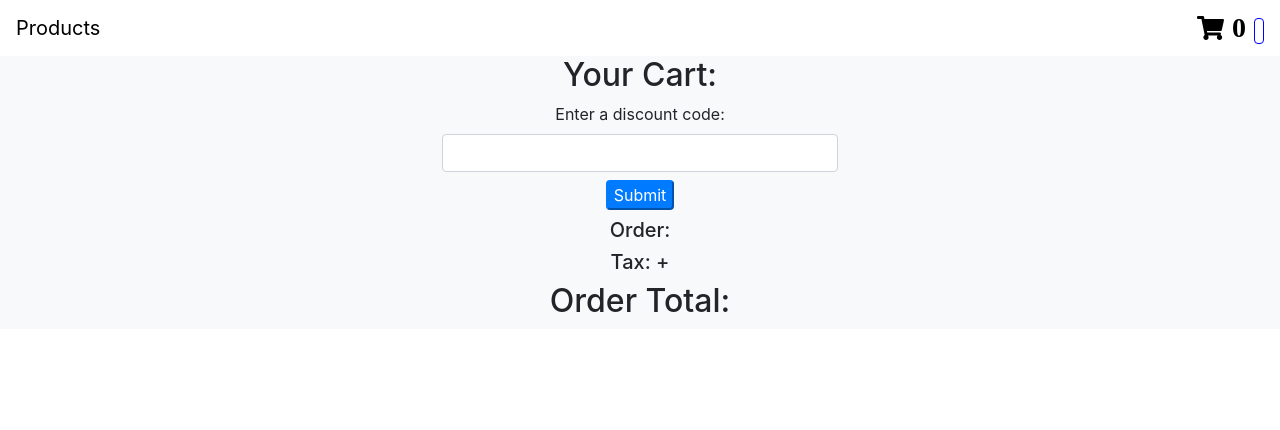
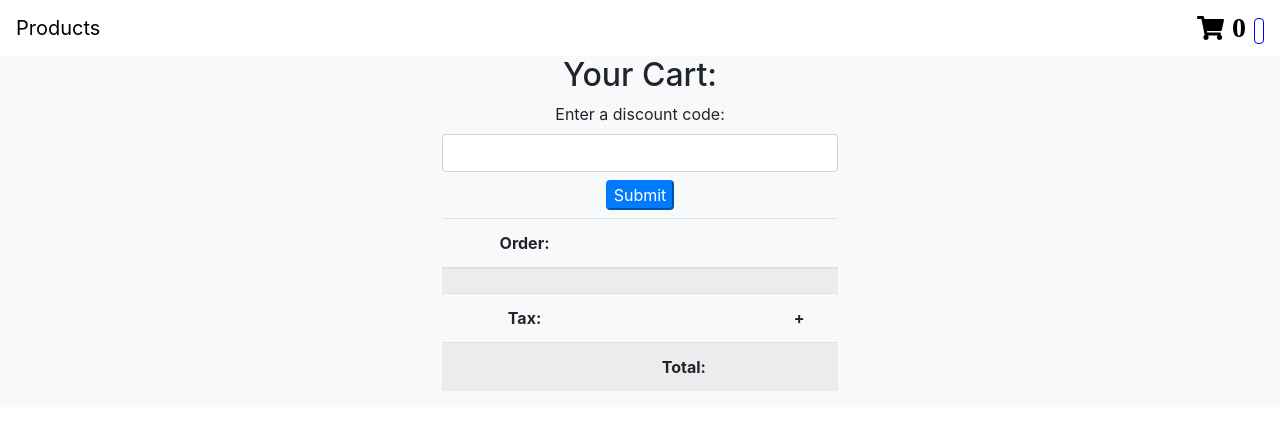
Before and after one commit to langevinj/react-redux-shoply, a React (Create React App) app: page /cart in a window 1280 px wide. Shown: the top 430 px of the page. Built offline with nearby package versions, Linux system fonts and the light colour scheme.

Commit message:
Updated cart styling

```diff
--- /dev/null
+++ b/src/Cart.css
@@ -0,0 +1,9 @@
+.discount-button {
+    margin: 0.5rem;
+    min-width: 8vh;
+    font-size: 2vh;
+}
+
+table{
+    font-size: 2vh
+}
--- a/src/Cart.js
+++ b/src/Cart.js
@@ -2,6 +2,7 @@ import React, { useState } from 'react'
 import { useSelector } from 'react-redux'
 import { calculateTotal } from './helpers'
 import ProductCard from './ProductCard'
+import './Cart.css'
 
 function Cart() {
     const cart = useSelector(st => st.cart)
@@ -47,19 +48,40 @@ function Cart() {
                         <label htmlFor="discount-field" className="form-label">Enter a discount code:</label>
                         <input type="text" name="discount-field" value={formCode} id="discount-field" onChange={handleChange} className="form-control"></input>
                         {error ? <p className="text-danger">Invalid discount code.</p> : null}
-                        <button className="btn-primary rounded">Submit</button>
+                        <button className="btn-primary rounded discount-button">Submit</button>
                     </form>
                 </div>
                 <div className="col"></div>
             </div>
             <div className="row">
                 <div className="col"></div>
-                <div className="col">
-                    <h5>Order: {calculateTotal(cart, discountCode).preTax}</h5>
-                    <h5>Tax:
-                        +{calculateTotal(cart, discountCode).tax}
-                    </h5>
-                    <h2>Order Total: {calculateTotal(cart, discountCode).total}</h2>
+                <div className="col order-total">
+                    <table class="table table-striped">
+                        <thead>
+                            <tr>
+                                <th scope="col">Order:</th>
+                                <th scope="col"></th>
+                                <th scope="col"></th>
+                            </tr>
+                        </thead>
+                        <tbody>
+                            <tr>
+                                <th scope="col"></th>
+                                <th scope="col"></th>
+                                <th scope="col">{calculateTotal(cart, discountCode).preTax}</th>
+                            </tr>
+                            <tr>
+                                <th scope="col">Tax: </th>
+                                <th scope="col"></th>
+                                <th scope="col"> +{calculateTotal(cart, discountCode).tax}</th>
+                            </tr>
+                            <tr>
+                                <th scope="col"></th>
+                                <th scope="col">Total:</th>
+                                <th scope="col">{calculateTotal(cart, discountCode).total}</th>
+                            </tr>
+                        </tbody>
+                    </table>
                 </div>
                 <div className="col"></div>
             </div>
```
